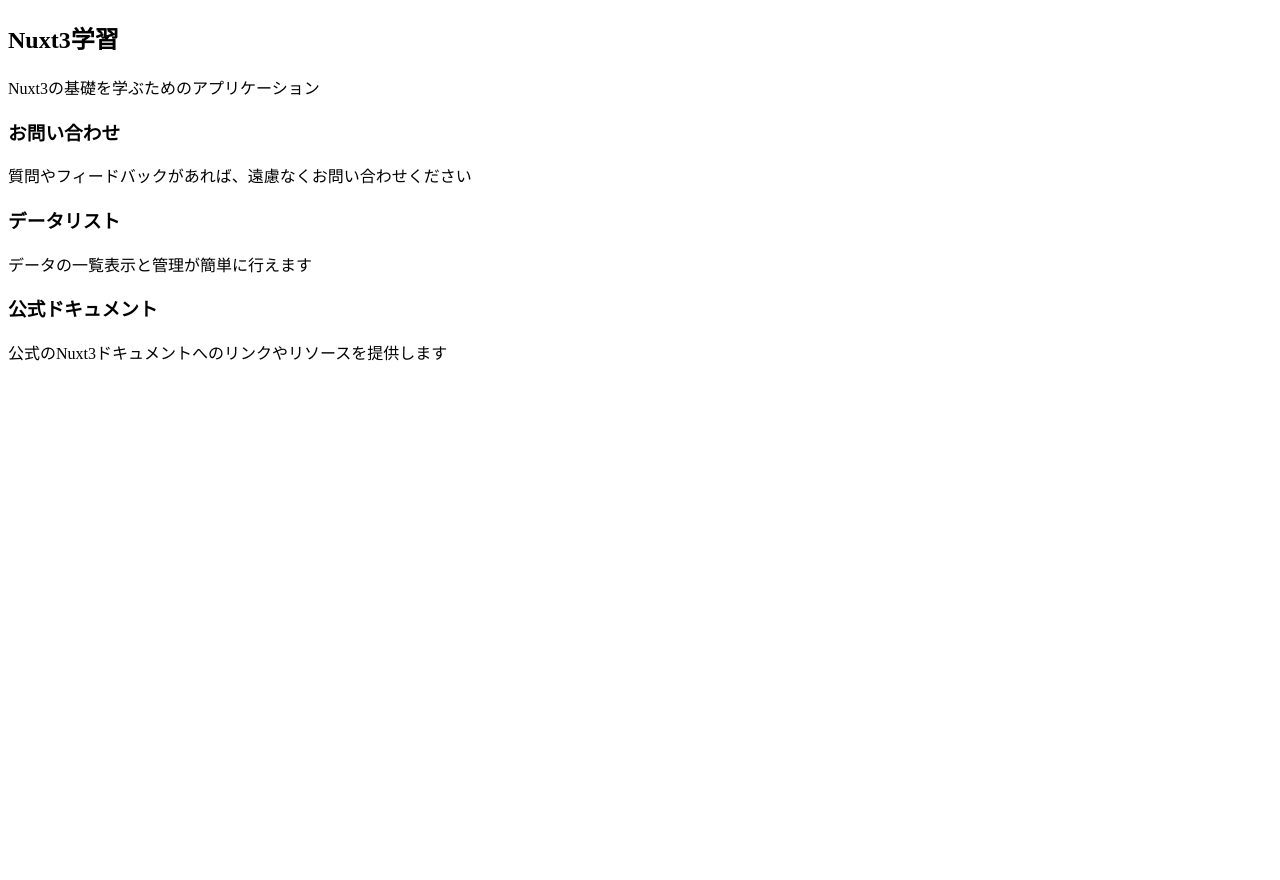
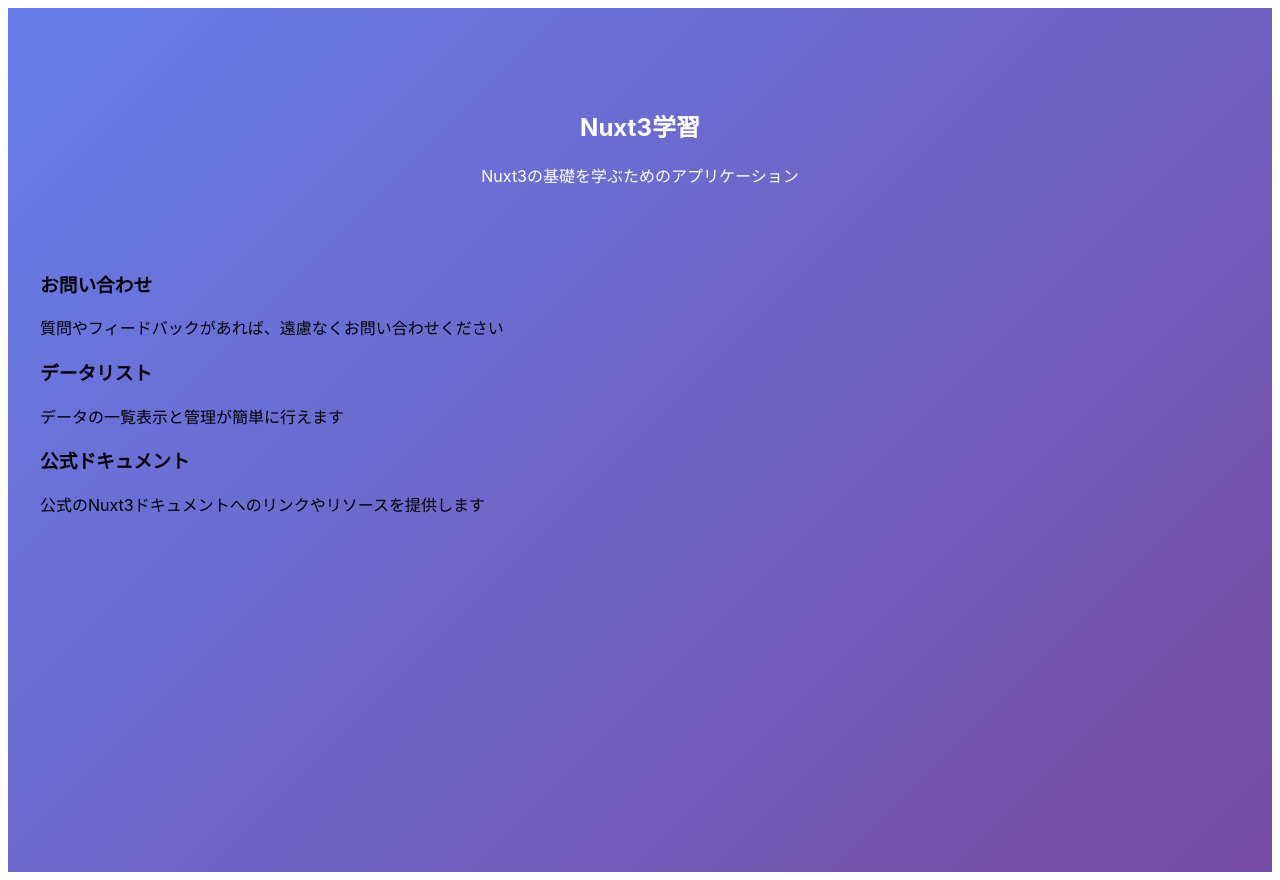
Before and after one commit to w-rnagatsuma/nuxt3-learning, a Nuxt app in the folder my-nuxt-app/: page / in a window 1280 px wide. Before the commit the page ends 800 px from the top, so only its background shows below. Built offline with nearby package versions, Linux system fonts and the light colour scheme.

Commit message:
feat: スタイル調整（ヒーローセクションまで）

```diff
--- a/my-nuxt-app/pages/index.vue
+++ b/my-nuxt-app/pages/index.vue
@@ -24,3 +24,23 @@
     </section>
   </main>
 </template>
+
+<style scoped>
+.welcome {
+  min-height: 100vh; /* viewport height 画面の高さ100%（表示領域全体） */
+  background: linear-gradient(135deg, #667eea, #764ba2); /* グラデーション　斜め方向　0%から青　100%で紫 */
+  padding: 2rem; /* root em ルートfontサイズの2倍の余白 */
+  font-family: -apple-system, BlinkMacSystemFont, 'Segoe UI', Roboto, Oxygen, Ubuntu, Cantarell, sans-serif;
+}
+
+.content {
+  max-width: 1200px; /* 最大幅1200px 一般的によく使われるらしい */
+  margin: 0 auto;
+}
+
+.hero {
+  text-align: center;
+  padding: 3rem 0;
+  color: white;
+}
+</style>
```
